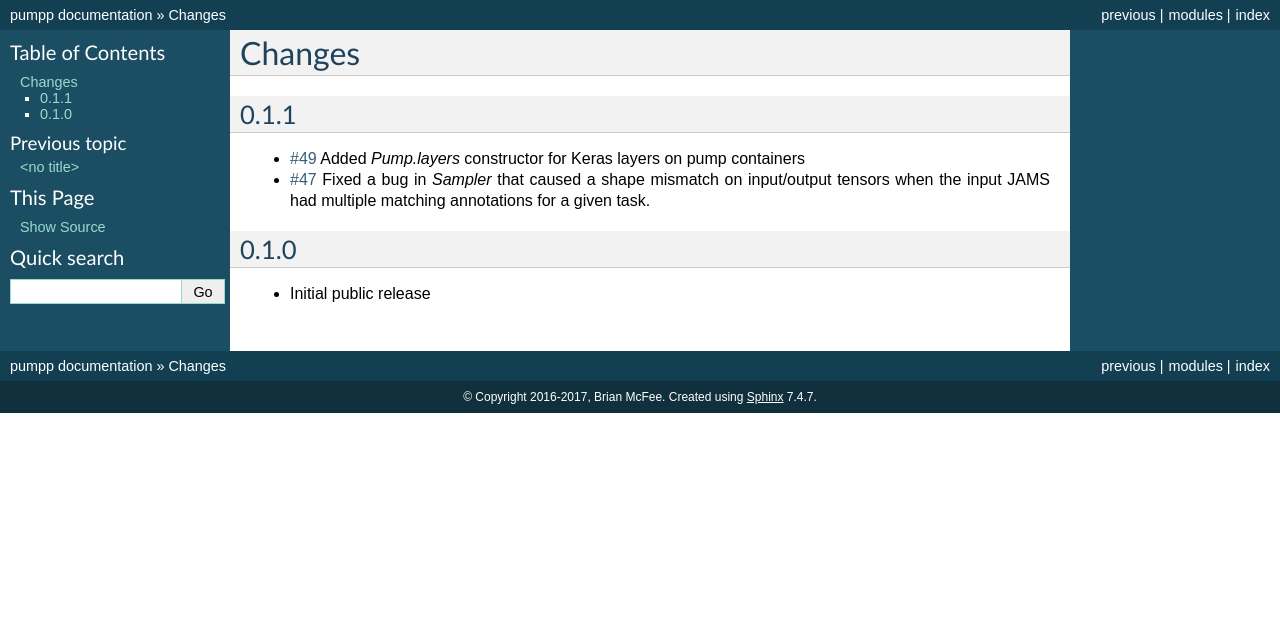
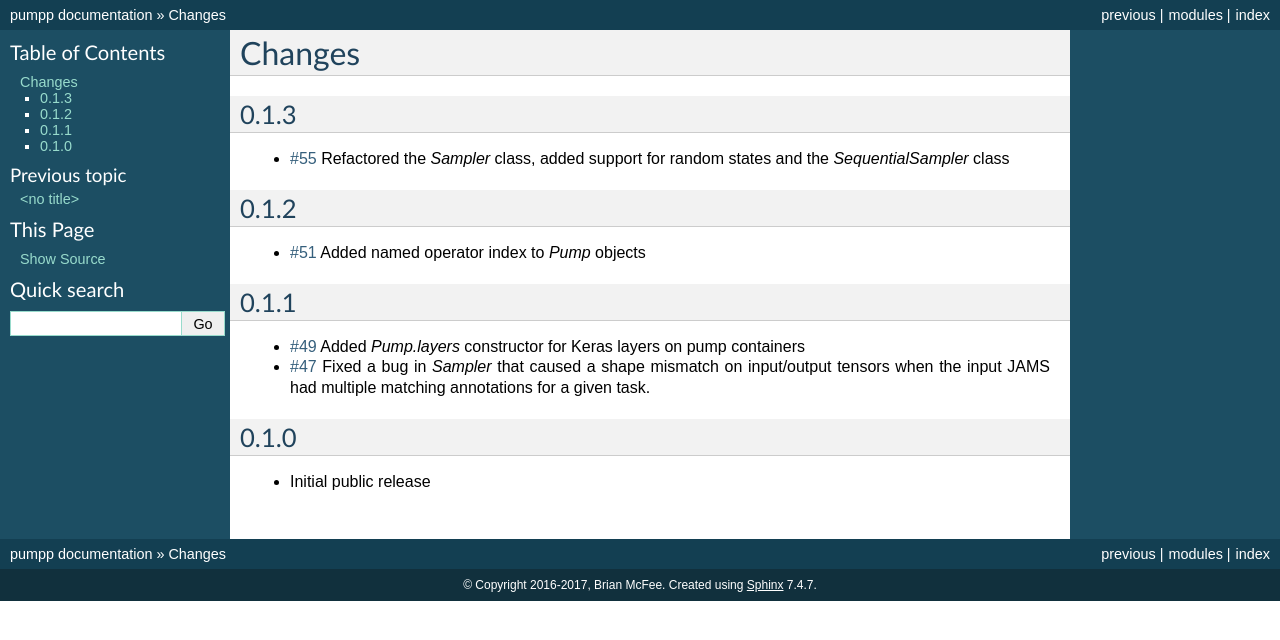
Before and after one commit to bmcfee/pumpp, a Sphinx documentation site: the page built from docs/changes.rst, in a window 1280 px wide. Shown: the top 640 px of the page. Built offline with Sphinx 7.4.7, drawn with Linux system fonts in a browser that asks for light colours.

Commit message:
updated docs and changelog

```diff
--- a/docs/changes.rst
+++ b/docs/changes.rst
@@ -1,5 +1,19 @@
 Changes
 -------
+
+0.1.3
+=====
+
+- `#55`_ Refactored the `Sampler` class, added support for random states and the `SequentialSampler` class
+
+.. _#55: https://github.com/bmcfee/pumpp/pull/55
+
+0.1.2
+=====
+
+- `#51`_ Added named operator index to `Pump` objects
+
+.. _#51: https://github.com/bmcfee/pumpp/pull/51
 
 0.1.1
 =====
```
